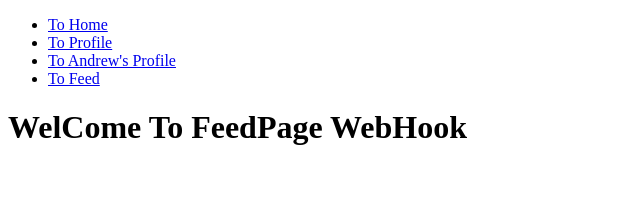
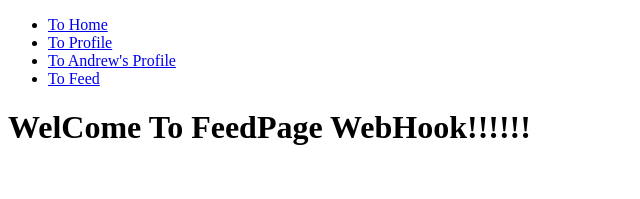
Before and after one commit to kimheng354/react-router-devops, a React (Create React App) app: page /feed in a window 1280 px wide. Shown: the top 199 px of the page, without its empty margins (0-640 px from the left). Built offline with nearby package versions, Linux system fonts and the light colour scheme.

Commit message:
Update FeedPage.js

```diff
--- a/src/components/FeedPage.js
+++ b/src/components/FeedPage.js
@@ -3,7 +3,7 @@ import React from "react";
 export function FeedPage() {
   return (
     <div>
-      <h1>WelCome To FeedPage WebHook</h1>
+      <h1>WelCome To FeedPage WebHook!!!!!!</h1>
     </div>
   );
 }
```
